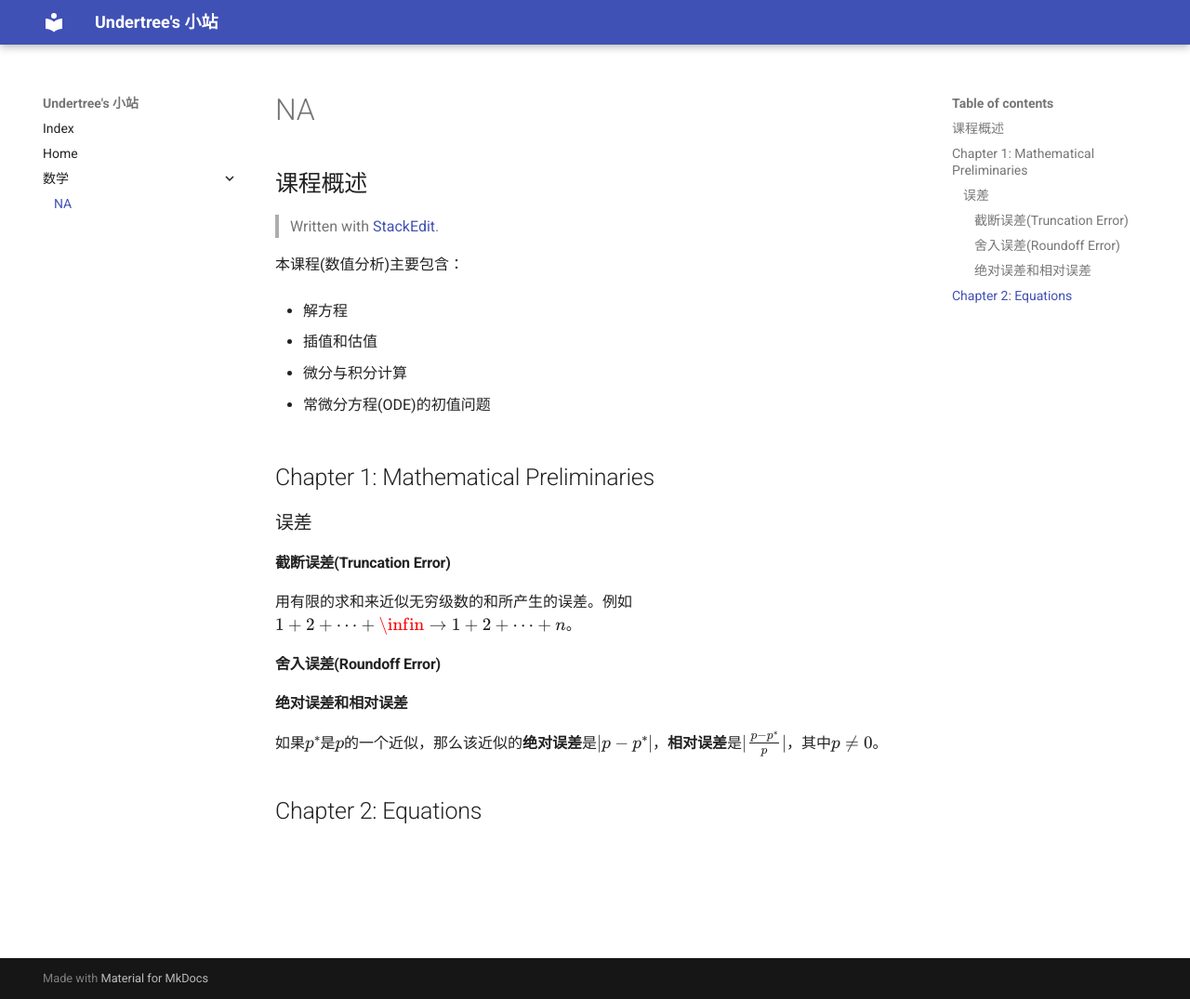
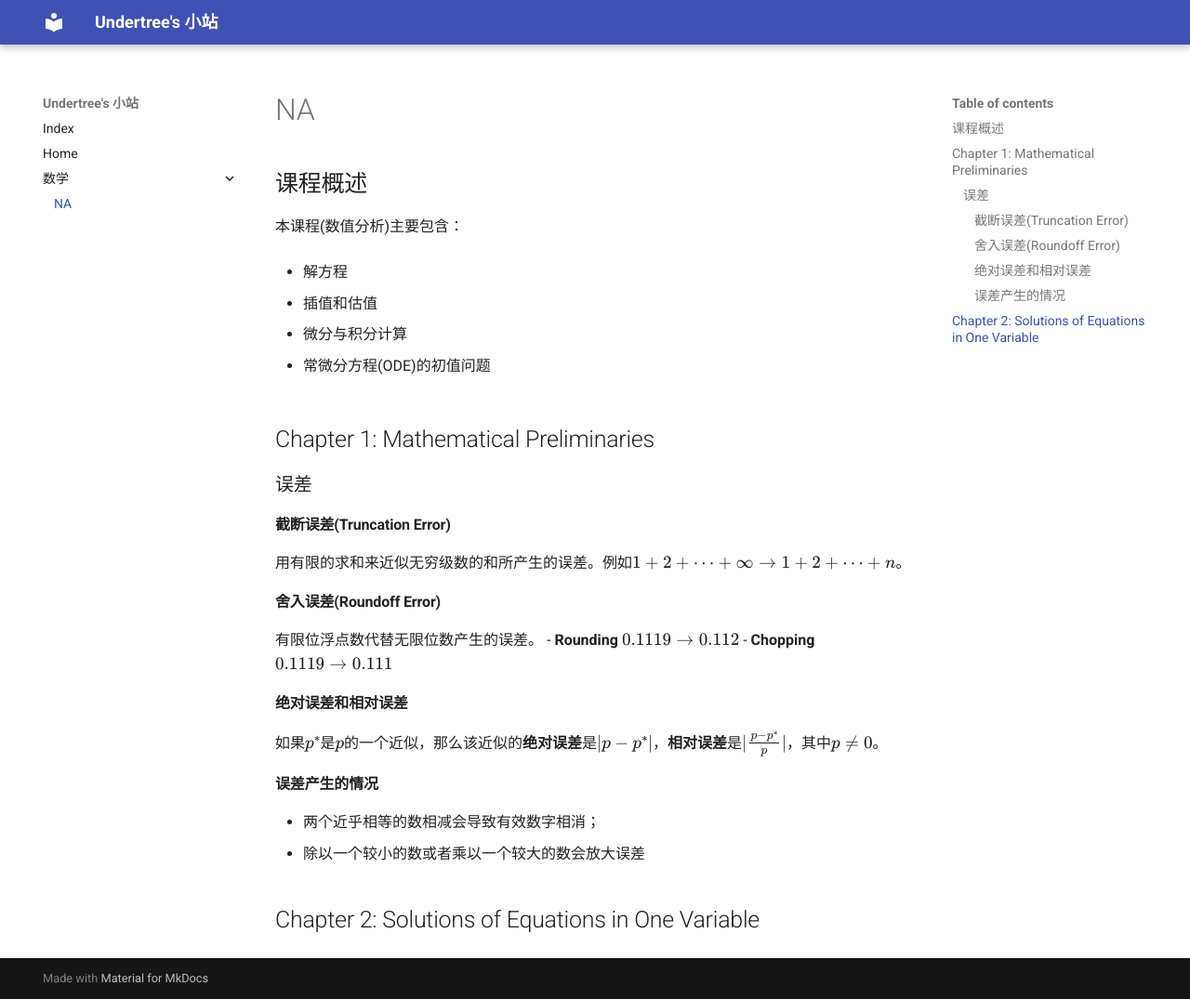
Before and after one commit to Undtree/Notes, an MkDocs documentation site: the page built from docs/NA.md, in a window 1280 px wide and 1075 px high. Shown: the whole window at 93% size. Built offline with MkDocs 1.6.1 and Material for MkDocs 9.7.7, drawn with Linux system fonts in a browser that asks for light colours.

Commit message:
renew files

```diff
--- a/docs/NA.md
+++ b/docs/NA.md
@@ -1,7 +1,5 @@
 
 ## 课程概述
-
-> Written with [StackEdit](https://stackedit.io/).
 
 本课程(数值分析)主要包含：
 
@@ -19,12 +17,23 @@
 
 #### 截断误差(Truncation Error)
 
-用有限的求和来近似无穷级数的和所产生的误差。例如$1+2+\dots + \infin \to 1+2+\dots +n$。
+用有限的求和来近似无穷级数的和所产生的误差。例如$1+2+\dots + \infty \to 1+2+\dots +n$。
 
 #### 舍入误差(Roundoff Error)
 
+有限位浮点数代替无限位数产生的误差。
+- **Rounding**
+  $0.1119 \to 0.112$
+- **Chopping**
+  $0.1119 \to 0.111$
+
 #### 绝对误差和相对误差
 
-如果$p^*$是$p$的一个近似，那么该近似的**绝对误差**是$\lvert p-p^*\rvert$，**相对误差**是$\lvert \frac{p-p^{*}}{p} \rvert$，其中$p\neq0$。
+如果$p^{*}$是$p$的一个近似，那么该近似的**绝对误差**是$\lvert p-p^*\rvert$，**相对误差**是$\lvert \frac{p-p^{*}}{p} \rvert$，其中$p\neq0$。
 
-## Chapter 2: Equations
+#### 误差产生的情况
+
+- 两个近乎相等的数相减会导致有效数字相消；
+- 除以一个较小的数或者乘以一个较大的数会放大误差
+
+## Chapter 2: Solutions of Equations in One Variable
```
Also changed, not shown: docs/index.md (+1 -1 lines), docs/home.md (line endings or trailing spaces).
